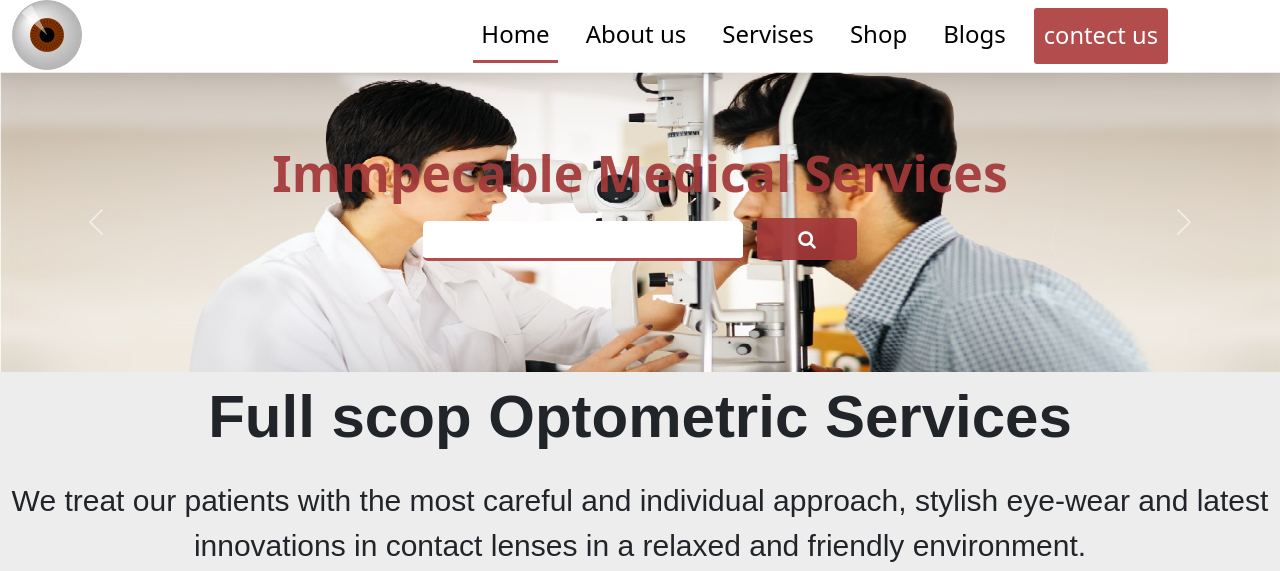
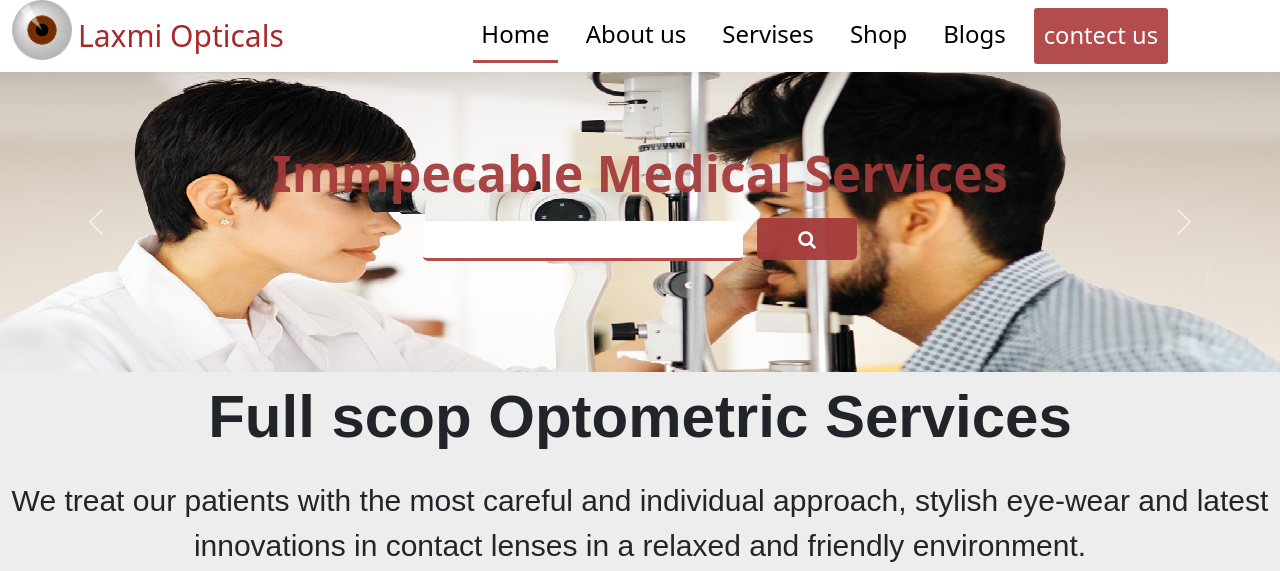
Before and after one commit to sachinjangid761/laxmiopticals, a PHP site: page / in a window 1280 px wide. Shown: the top 571 px of the page. Run offline with PHP 8.4, Linux system fonts and the light colour scheme.

Commit message:
add images

```diff
--- a/css/style.css
+++ b/css/style.css
@@ -63,10 +63,10 @@ position: absolute;
 .dis-none{visibility: hidden;}
 .started{border-bottom: solid var(--button-hover-color) !important;color: var(--button-hover-color) !important;}
 .slider-image{
-    background-image: url('../images/picture/banner-digital-eye-1.jpg') !important;
+    background-image: url('../images/picture/banner-digital-eye-1\ -\ Copy\ -\ Copy.jpg') !important;
     width: 100%;
     height: 300px;
-    background-size: cover;
+    /* background-size: cover; */
     background-attachment: fixed;
 }
 .searching{text-align: center;margin-top:5%;}
--- a/index.html
+++ b/index.html
@@ -16,7 +16,7 @@
   <nav class="navbar navbar-expand-lg navbar-light bg-color">
     <div class="container-fluid">
       <a class="navbar-brand"><img src="images/logo/png-transparent-eye-brown-human-round-eyeball-pupil.png"
-          style="position: absolute; width: 70px;top:0" alt=""></a>
+          style="position: absolute; width: 60px;top:0;float: left;" alt=""></a><span style="color: brown;margin-left: 50px;font-size: 30px;">Laxmi Opticals</span>
       <button class="navbar-toggler" type="button" data-bs-toggle="collapse" data-bs-target="#navbarSupportedContent"
         aria-controls="navbarSupportedContent" aria-expanded="false" aria-label="Toggle navigation">
         <span class="navbar-toggler-icon"></span>
```
Also changed, not shown: images/picture/banner-digital-eye-1 - Copy - Copy.jpg (added).
